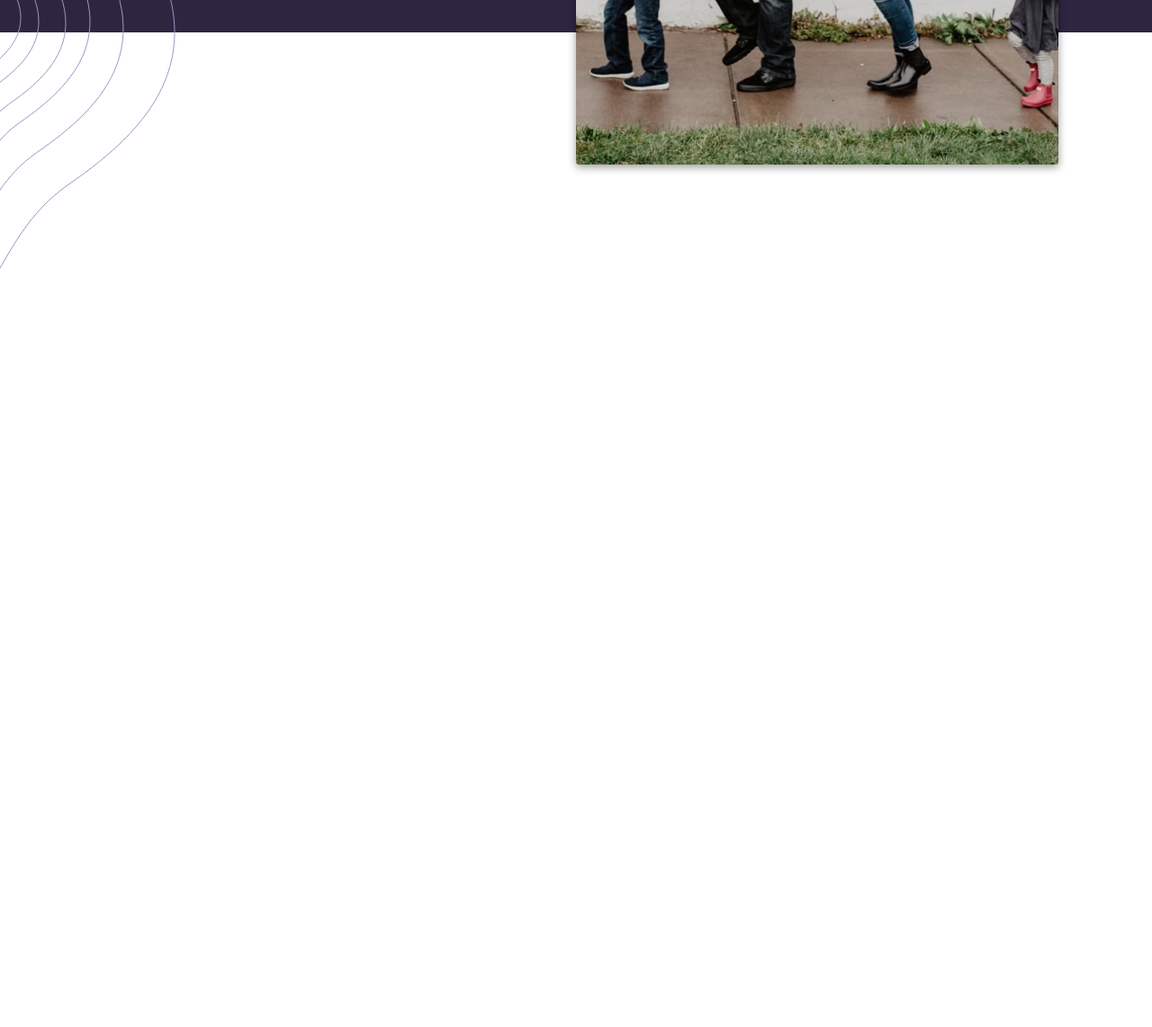
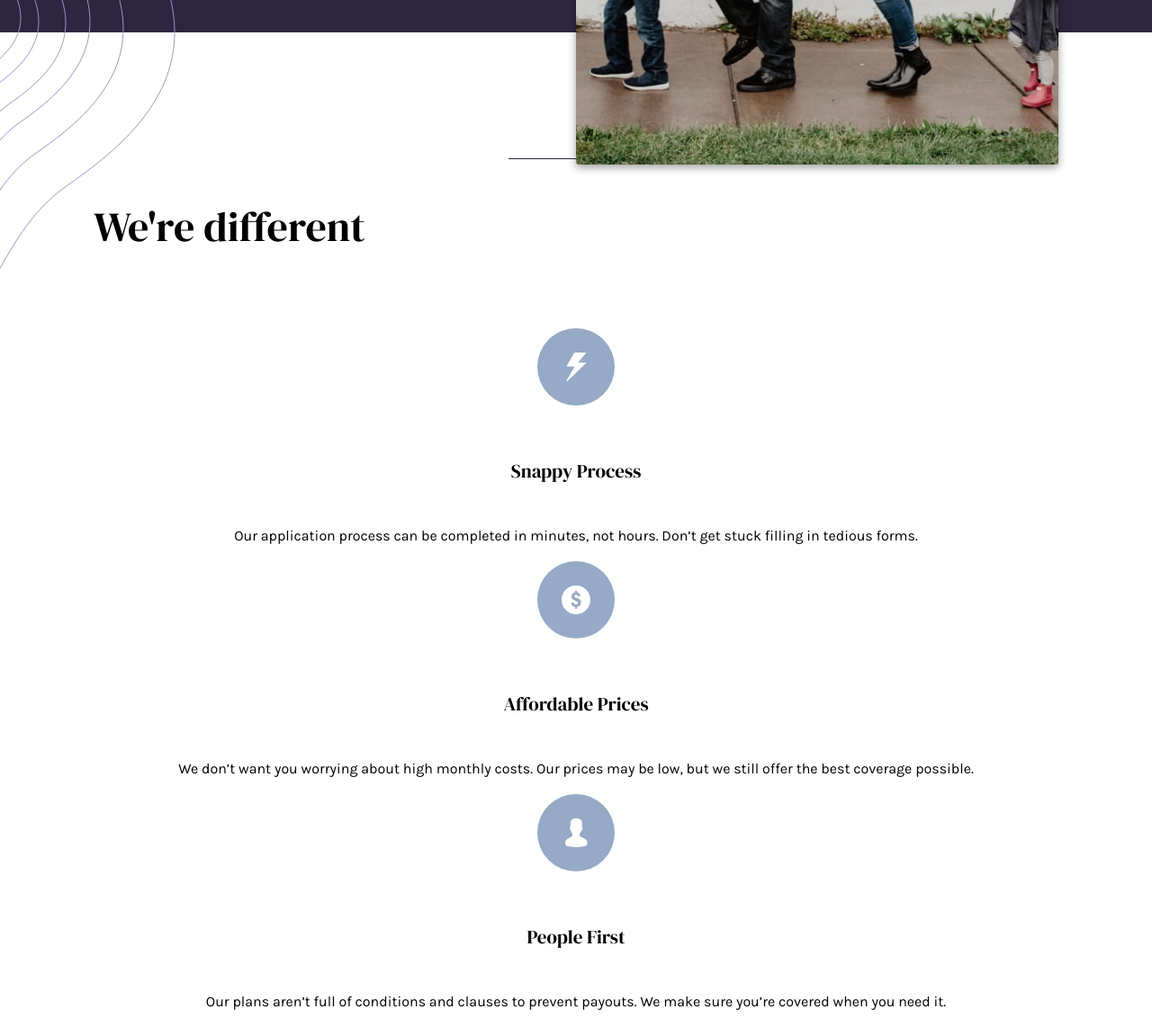
Before and after one commit to jimaier89/insure, a plain HTML site: page index.html in a window 1280 px wide. Shown: the part 644-1786 px from the top of the page at 90% size. Before the commit the page ends 944 px from the top, so only its background shows below. Drawn offline with Linux system fonts and the light colour scheme.

Commit message:
started work on features section

```diff
--- a/index.html
+++ b/index.html
@@ -100,6 +100,45 @@
     </div>
   </section>
 
+  <section class="features">
+    <div class="features container container--px">
+
+      <div class="features__intro">
+        <span></span>
+
+        <h1>We're different</h1>
+      </div>
+
+      <div class="features__grid">
+
+        <div class="feature">
+          <img class="icon" src="./images/icon-snappy-process.svg" alt="icon">
+          <h3>Snappy Process</h3>
+          <p>Our application process can be completed in minutes, not hours. Don’t get
+            stuck filling in tedious forms.</p>
+        </div>
+
+        <div class="feature">
+          <img class="icon" src="./images/icon-affordable-prices.svg" alt="icon">
+          <h3>Affordable Prices</h3>
+          <p>We don’t want you worrying about high monthly costs. Our prices may be low,
+            but we still offer the best coverage possible.</p>
+        </div>
+
+        <div class="feature">
+          <img class="icon" src="./images/icon-people-first.svg" alt="icon">
+          <h3>People First</h3>
+          <p>Our plans aren’t full of conditions and clauses to prevent payouts. We make
+            sure you’re covered when you need it.</p>
+        </div>
+
+      </div>
+
+
+    </div>
+
+  </section>
+
 <!--
 
 
@@ -109,21 +148,9 @@
 
 
 
+  Affordable Prices
 
 
-  View plans
-
-  We’re different
-
-  Snappy Process
-
-  Our application process can be completed in minutes, not hours. Don’t get
-  stuck filling in tedious forms.
-
-  Affordable Prices
-
-  We don’t want you worrying about high monthly costs. Our prices may be low,
-  but we still offer the best coverage possible.
 
   People First
 
--- /dev/null
+++ b/sass/_features.scss
@@ -0,0 +1,50 @@
+.features {
+
+    &__intro {
+
+        span {
+            content: "";
+            display: block;
+            width: 9.375rem;
+            height: 1px;
+            background-color: $darkViolet;
+            margin-right: auto;
+            margin-left: auto;
+            margin-top: 8.75rem;
+            margin-bottom: 3.125rem;
+        }
+
+        h1 {
+            margin-left: auto;
+            margin-right: auto;
+            margin-bottom: 5.4375rem;
+
+        }
+    }
+
+    &__grid {
+
+
+        .feature {
+            display: flex;
+            flex-direction: column;
+            align-items: center;
+            //height: 243px;
+
+            .icon {
+                margin-bottom: 40px;
+
+            }
+
+            h3 {
+                font-size: 21px;
+                margin-bottom: 33px;
+
+            }
+
+            p {
+
+            }
+        }
+    }
+}
--- a/sass/_globals.scss
+++ b/sass/_globals.scss
@@ -95,7 +95,7 @@ button, .button {
 .button-dark {
     color: $veryLightGray;
     border: $veryLightGray solid 2px;
-    background-color: $darkViolet;
+    background: none;
 
     &:hover {
         color: $darkViolet;
--- a/sass/styles.scss
+++ b/sass/styles.scss
@@ -5,3 +5,4 @@
 @import 'globals';
 @import 'header';
 @import 'hero';
+@import 'features';
```
Also changed, not shown: sass/styles.css, 1 other file.
